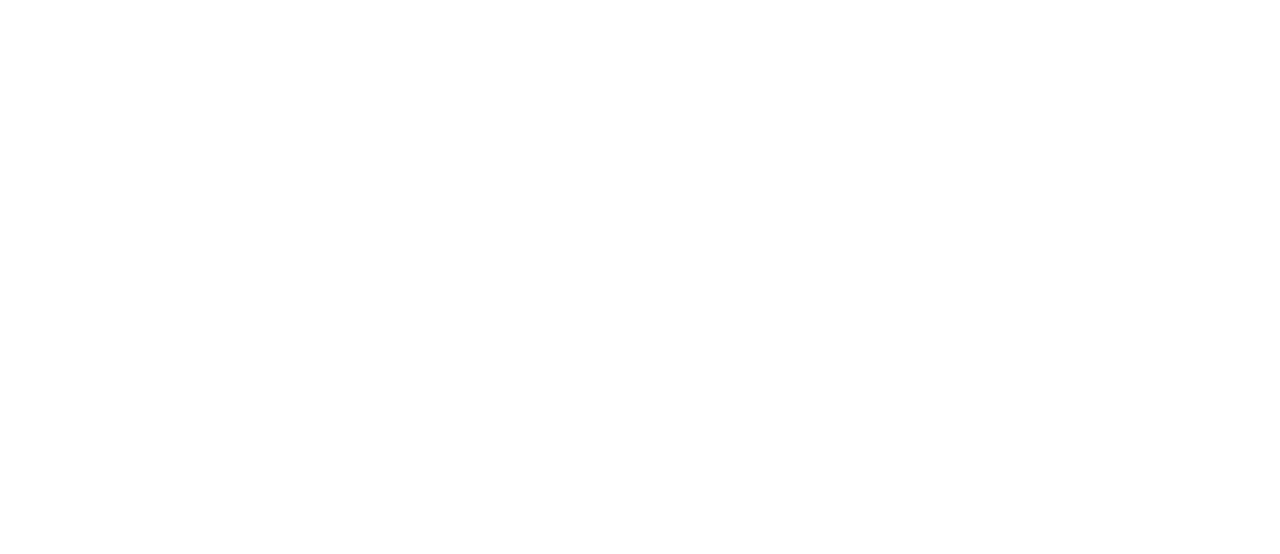
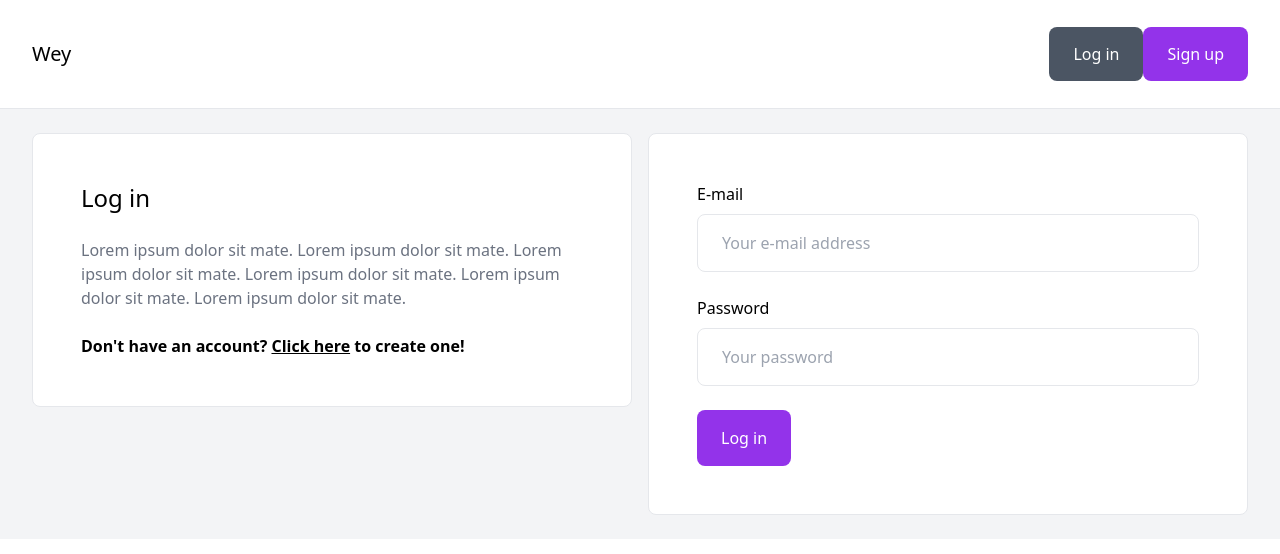
Before and after one commit to martin-creator/social_media_app, a Vue app in the folder social_frontend/: page /login in a window 1280 px wide. Before the commit this address had no page. Shown: the top 554 px of the page. Built offline with nearby package versions, Linux system fonts and the light colour scheme.

Commit message:
Added routerlinks

```diff
--- a/social_frontend/src/router/index.js
+++ b/social_frontend/src/router/index.js
@@ -1,6 +1,7 @@
 import { createRouter, createWebHistory } from 'vue-router'
 import HomeView from '../views/HomeView.vue'
 import SignupView from '../views/SignupView.vue'
+import LoginView from '../views/LoginView.vue'
 
 const router = createRouter({
   history: createWebHistory(import.meta.env.BASE_URL),
@@ -16,6 +17,11 @@ const router = createRouter({
       component: SignupView
     },
     {
+      path: '/login',
+      name: 'login',
+      component: LoginView
+    },
+    {
       path: '/about',
       name: 'about',
       // route level code-splitting
--- a/social_frontend/src/views/LoginView.vue
+++ b/social_frontend/src/views/LoginView.vue
@@ -26,7 +26,7 @@
                         </p>
 
                         <p class="font-bold">
-                            Don't have an account? <a href="#" class="underline">Click here</a> to create one!
+                            Don't have an account?  <RouterLink :to="{'name':'signup'}" class="underline">Click here</RouterLink> to create one!
                         </p>
                     </div>
                 </div>
--- a/social_frontend/src/views/SignupView.vue
+++ b/social_frontend/src/views/SignupView.vue
@@ -18,7 +18,7 @@
             <div class="max-w-7xl mx-auto grid grid-cols-4 gap-4">
                 <div class="main-left col-span-2">
                     <div class="p-12 bg-white border border-gray-200 rounded-lg">
-                        <h1 class="mb-6 text-2xl">Log in</h1>
+                        <h1 class="mb-6 text-2xl">Sign Up</h1>
 
                         <p class="mb-6 text-gray-500">
                             Lorem ipsum dolor sit mate. Lorem ipsum dolor sit mate. Lorem ipsum dolor sit mate.
@@ -26,7 +26,7 @@
                         </p>
 
                         <p class="font-bold">
-                            Already have an account? <a href="#" class="underline">Click here</a> to login!
+                            Already have an account? <RouterLink :to="{'name': 'login'}" class="underline">Click here</RouterLink> to login!
                         </p>
                     </div>
                 </div>
```
